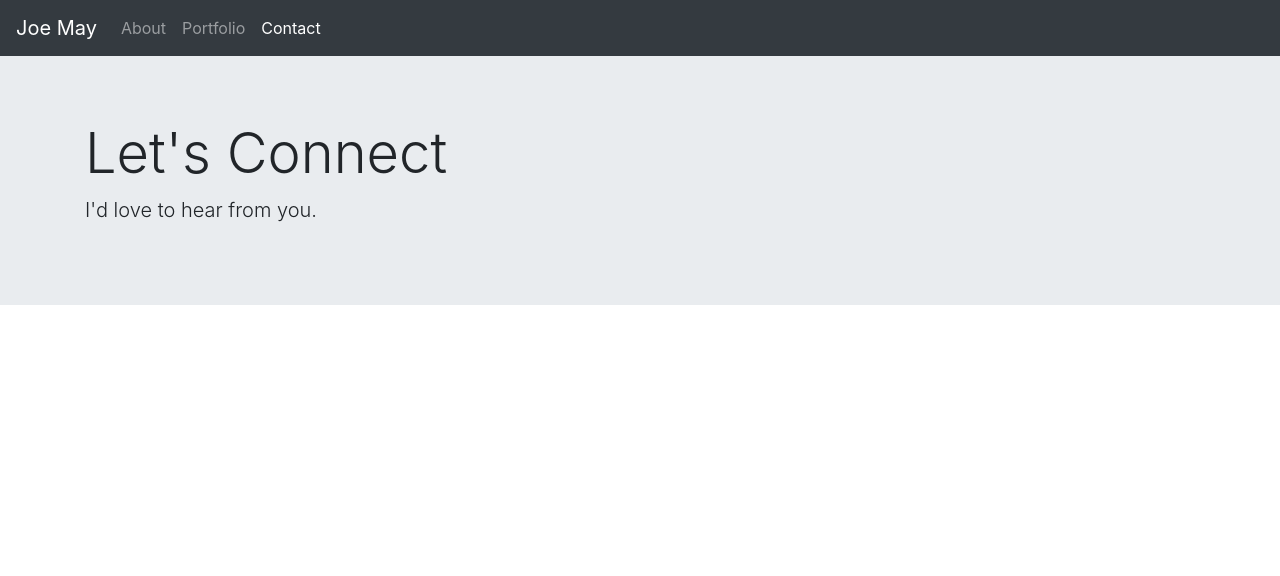
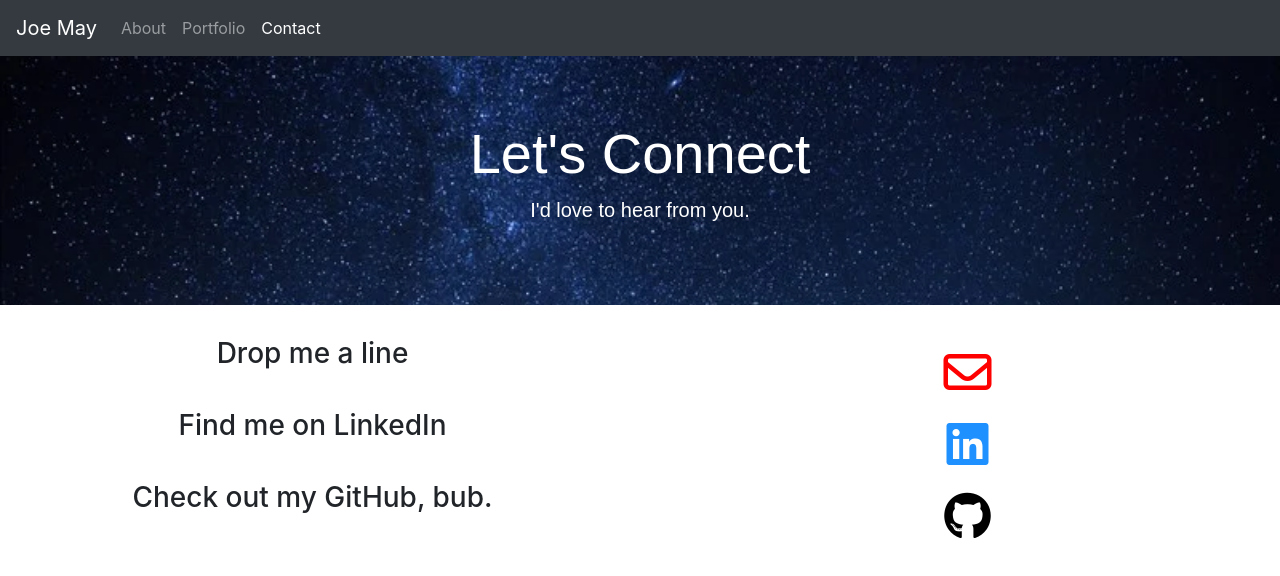
Before and after one commit to JoeMay-Dev/wk2, a plain HTML site: page contact.html in a window 1280 px wide. Drawn offline with nearby package versions, Linux system fonts and the light colour scheme.

Commit message:
added email, linkedin, github to contact page

```diff
--- a/assets/css/style.css
+++ b/assets/css/style.css
@@ -1,8 +1,41 @@
+main{
+    text-align: center;
+}
+
 .jumbotron{
     background-image: url("starry.webp");
     background-size: cover;
     color: white;
     font-weight: bold;
     font-family: Arial, Helvetica, sans-serif;
+}
 
+.email{
+    color: red;
+    font-size: 48px;
 }
+
+.email:hover{
+    color:pink;
+    font-size: 50px;
+}
+
+.linkedin{
+    color: dodgerblue;
+    font-size: 48px;
+}
+
+.linkedin:hover{
+    color: lightblue;
+    font-size: 50px;
+}
+
+.github{
+    color: black;
+    font-size: 48px;
+}
+
+.github:hover{
+    color:grey;
+    font-size: 50px;
+}
--- a/contact.html
+++ b/contact.html
@@ -4,8 +4,10 @@
 <head>
   <meta charset="UTF-8">
   <meta name="viewport" content="width=device-width, initial-scale=1.0">
+  <link rel="stylesheet" href="assets/css/style.css">
   <link rel="stylesheet" href="https://stackpath.bootstrapcdn.com/bootstrap/4.5.0/css/bootstrap.min.css"
     integrity="sha384-9aIt2nRpC12Uk9gS9baDl411NQApFmC26EwAOH8WgZl5MYYxFfc+NcPb1dKGj7Sk" crossorigin="anonymous">
+  <script src="https://kit.fontawesome.com/9950c80bed.js" crossorigin="anonymous"></script>
   <title>Contact</title>
 </head>
 
@@ -38,6 +40,40 @@
       </div>
     </div>
 
+    <div class="conatiner">
+      <div class="row">
+        <div class="col">
+          <h3>Drop me a line</h3>
+        </div>
+        <div class="col">
+          <a class="email" href="mailto:jmmay1974@gmail.com">
+            <i class="far fa-envelope"></i>
+          </a>
+        </div>
+      </div>
+    </div>
+      <div class="row">
+        <div class="col">
+          <h3>Find me on LinkedIn</h3>
+        </div>
+        <div class="col">
+          <a class="linkedin" href="https://www.linkedin.com/in/josephmmay74/" target="_blank">
+            <i class="fab fa-linkedin"></i>
+          </a>
+        </div>
+      </div>
+    </div>
+    <div class="row">
+      <div class="col">
+        <h3>Check out my GitHub, bub.</h3>
+      </div>
+      <div class="col">
+        <a class="github" href="https://github.com/JoeMay-Dev?tab=repositories" target="_blank">
+          <i class="fab fa-github"></i>
+        </a>
+      </div>
+    </div>
+  </div>
   </main>
   <script src="https://code.jquery.com/jquery-3.5.1.slim.min.js"
     integrity="sha384-DfXdz2htPH0lsSSs5nCTpuj/zy4C+OGpamoFVy38MVBnE+IbbVYUew+OrCXaRkfj"
```
